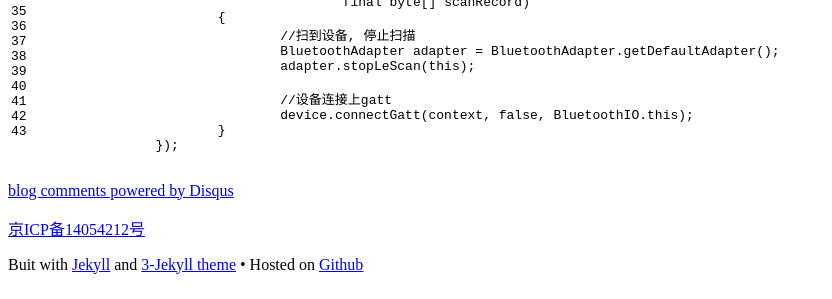
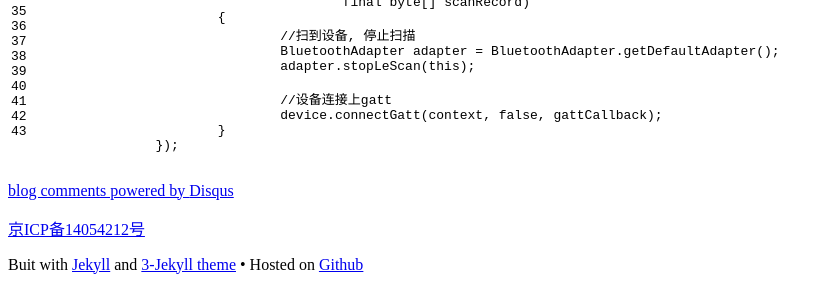
Before and after one commit to pangliang/pangliang.github.com, a Jekyll site: the page built from _posts/2015-05-22-通过leScan获取rssi实现蓝牙测距.md, in a window 1280 px wide and 900 px high, scrolled down 2702 px. Shown: the part 584-883 px from the top of the window, without its empty margins (0-832 px from the left). Built offline with Jekyll 4.4.1, drawn with Linux system fonts in a browser that asks for light colours; nearby versions of some CDN libraries; some web fonts are replaced; library files that are not in the unit come from our copies; Markdown is read by kramdown in place of the engine named in the settings; comment, search, counter and statistics services are not loaded.

Commit message:
应该是 gattCallback

````diff
--- a/_posts/2015-05-22-通过leScan获取rssi实现蓝牙测距.md
+++ b/_posts/2015-05-22-通过leScan获取rssi实现蓝牙测距.md
@@ -104,7 +104,7 @@ BluetoothAdapter adapter = BluetoothAdapter.getDefaultAdapter();
 				adapter.stopLeScan(this);
 
 				//设备连接上gatt
-				device.connectGatt(context, false, BluetoothIO.this);
+				device.connectGatt(context, false, gattCallback);
 			}
 		});
 ```
````
